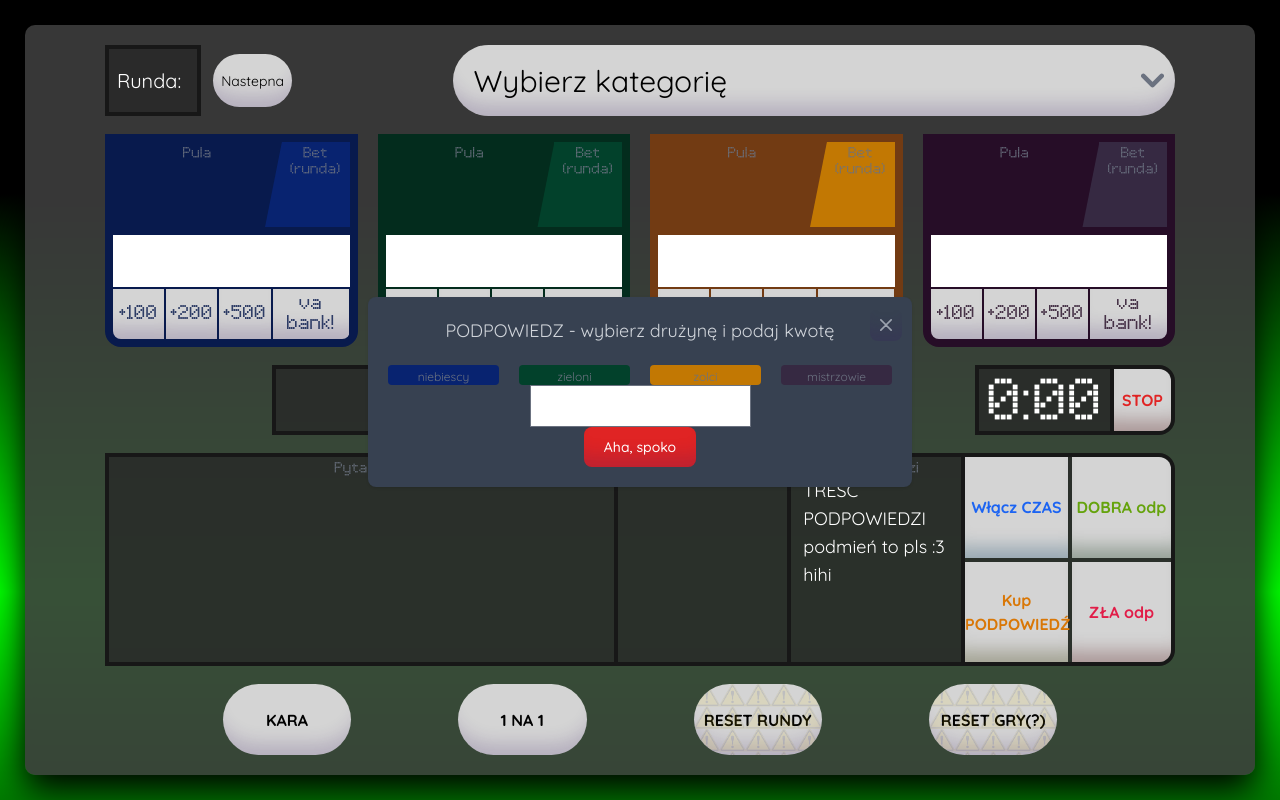
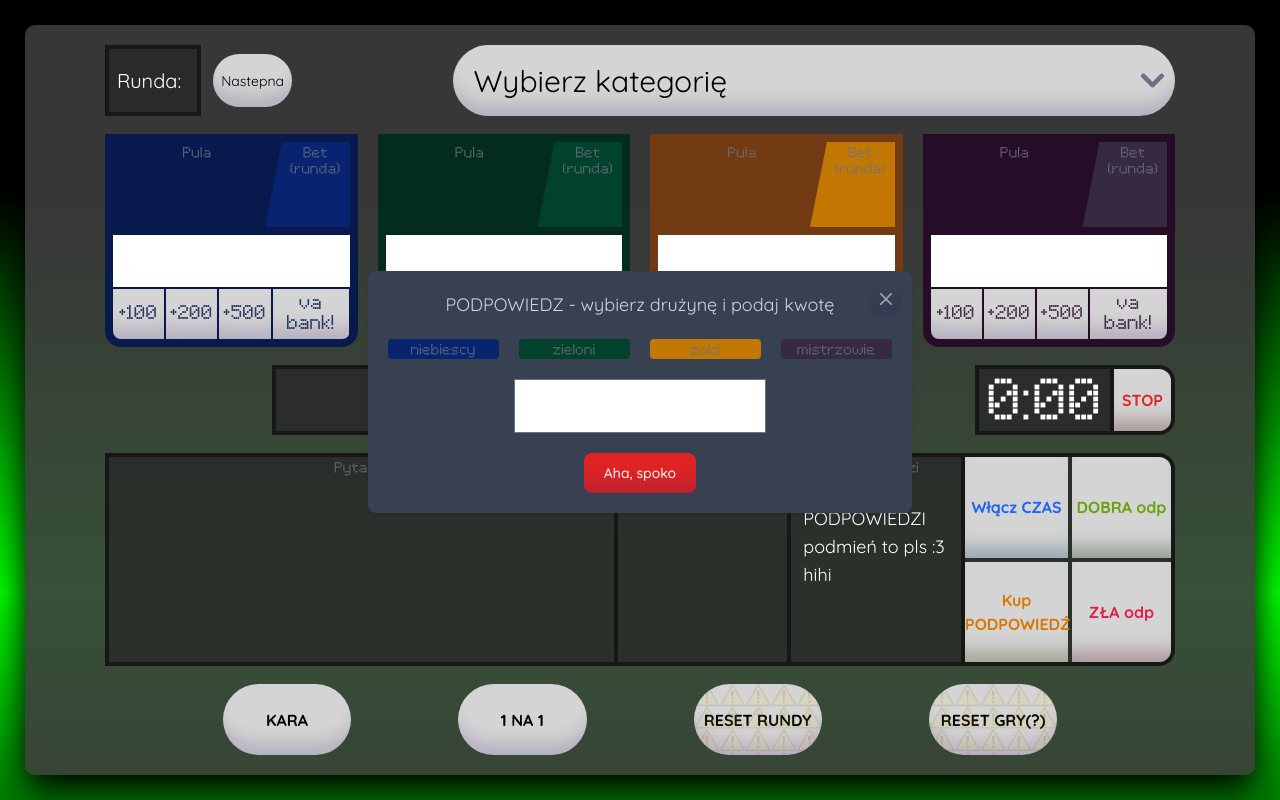
Before and after one commit to suchareq3/uwuntura-o-kase, a Django app: template awantura_o_kase/panel_admin/templates/admin_panel.html in a window 1280 px wide, after a click on "Kup PODPOWIEDŹ". Run offline with Django 5.2, Linux system fonts and the light colour scheme; the template is opened without the code that fills it, so the values that code supplies are empty; some libraries are stand-ins or nearby versions.

Commit message:
Naprawa podpowiedzi

```diff
--- a/awantura_o_kase/panel_admin/static/admin_panel_style.css
+++ b/awantura_o_kase/panel_admin/static/admin_panel_style.css
@@ -82,6 +82,7 @@ section .main-container
 input[type="text"].kasa,
 div#popup-modal-kara span,
 div#popup-modal-1-na-1 span,
+div#popup-modal-podpowiedz span,
 .awantura-font
 { /* Move text down by 2px; adjust as necessary */
   /*color: purple!important;*/
--- a/awantura_o_kase/panel_admin/templates/admin_panel.html
+++ b/awantura_o_kase/panel_admin/templates/admin_panel.html
@@ -237,41 +237,44 @@
 				</button>
 				<div class="p-4 md:p-5 text-center">
 					<h3 class="mb-5 text-lg font-normal text-gray-300">PODPOWIEDZ - wybierz drużynę i podaj kwotę</h3>
-					<div class="flex w-full gap-5">
+					<form method = "post" action = "{% url 'gra' %} " class="flex w-full gap-5 flex-col items-center">{% csrf_token %}
+						<div class="flex gap-5 w-full">
 						<label class="inline-flex cursor-pointer basis-0 grow-[5]">
-							<input type="radio" name="inline-radio-group" id="podpowiedz-niebiescy" value="" class="sr-only peer">
+							<input type="radio" name="podpowiedz-druzyna" id="podpowiedz-niebiescy" value="niebiescy" class="sr-only peer">
 							<div class="peer peer-focus:outline-none peer-checked:ring-4 peer-checked:ring-gray-300 peer peer-checked:after:translate-x-full peer-checked:text-gray-500 peer-checked:bg-[rgb(8,26,77)]             rounded relative h-full flex items-center justify-start text-2xl basis-0 grow-[5] bg-[rgb(8,35,112)] button">
 								<span class="!absolute !top-0 !left-0 !right-0 m-auto text-xs text-center text-gray-500 pt-1">niebiescy</span>
 								<span class="pt-5 m-auto">{{pula_niebiescy}}</span>
 							</div>
 						</label>
-						<label class="inline-flex cursor-pointer basis-0 grow-[5] rounded">
-							<input type="radio" name="inline-radio-group" id="podpowiedz-zieloni" value="" class="sr-only peer">
+						<label class="inline-flex cursor-pointer basis-0 grow-[5]">
+							<input type="radio" name="podpowiedz-druzyna" id="podpowiedz-zieloni" value="zieloni" class="sr-only peer">
 							<div class="peer peer-focus:outline-none peer-checked:ring-4 peer-checked:ring-gray-300 peer peer-checked:after:translate-x-full peer-checked:text-gray-500 peer-checked:bg-[rgb(3,44,29)] 			rounded relative h-full flex items-center justify-start text-2xl basis-0 grow-[5] bg-[rgb(2,65,43)]  button">
 								<span class="!absolute !top-0 !left-0 !right-0 m-auto text-xs text-center text-gray-500 pt-1">zieloni</span>
 								<span class="pt-5 m-auto">{{pula_zieloni}}</span>
 							</div>
 						</label>
 						<label class="inline-flex cursor-pointer basis-0 grow-[5]">
-							<input type="radio" name="inline-radio-group" id="podpowiedz-zolci" value="" class="sr-only peer">
+							<input type="radio" name="podpowiedz-druzyna" id="podpowiedz-zolci" value="zolci" class="sr-only peer">
 							<div class="peer peer-focus:outline-none peer-checked:ring-4 peer-checked:ring-gray-300 peer peer-checked:after:translate-x-full peer-checked:text-gray-500 peer-checked:bg-yellow-800               rounded relative h-full flex items-center justify-start text-2xl basis-0 grow-[5] bg-yellow-500 button">
 								<span class="!absolute !top-0 !left-0 !right-0 m-auto text-xs text-center text-gray-500 pt-1">zolci</span>
 								<span class="pt-5 m-auto">{{pula_zolci}}</span>
 							</div>
 						</label>
 						<label class="inline-flex cursor-pointer basis-0 grow-[5]">
-							<input type="radio" name="inline-radio-group" id="podpowiedz-mistrzowie" value="" class="sr-only peer">
+							<input type="radio" name="podpowiedz-druzyna" id="podpowiedz-mistrzowie" value="mistrzowie" class="sr-only peer">
 							<div class="peer peer-focus:outline-none peer-checked:ring-4 peer-checked:ring-gray-300 peer peer-checked:after:translate-x-full peer-checked:text-gray-500 peer-checked:bg-[rgb(38,13,39)]            rounded relative h-full flex items-center justify-start text-2xl basis-0 grow-[5] bg-[rgb(54,41,66)] button">
 								<span class="!absolute !top-0 !left-0 !right-0 m-auto text-xs text-center text-gray-500 pt-1">mistrzowie</span>
 								<span class="pt-5 m-auto">{{pula_mistrzowie}}</span>
 							</div>
 						</label>
 					</div>
-					<input type="number" name = "take-podpowiedz-amount" id = "take-podpowiedz-amount" class="text-gray-500">
-					<form method = "post" action = "{% url 'gra' %}">{% csrf_token %}
-						<button type = "submit" name = "podpowiedz" value = "podpowiedz" data-modal-hide="popup-modal-podpowiedz" type="button" class="text-white bg-red-600 hover:bg-red-800 focus:ring-4 focus:outline-none focus:ring-red-300 dark:focus:ring-red-800 font-medium rounded-lg text-sm inline-flex items-center px-5 py-2.5 text-center">
-							Aha, spoko
-						</button>
+						<div class="flex flex-col w-1/2 items-center gap-5">
+							<input type="number" name = "take-podpowiedz-amount" id = "take-podpowiedz-amount" class="w-full max-w-md text-gray-500 awantura-font text-center text-3xl">
+
+							<button type = "submit" name = "podpowiedz" value = "podpowiedz" data-modal-hide="popup-modal-podpowiedz" type="button" class="text-white bg-red-600 hover:bg-red-800 focus:ring-4 focus:outline-none focus:ring-red-300 dark:focus:ring-red-800 font-medium rounded-lg text-sm inline-flex items-center px-5 py-2.5 text-center">
+								Aha, spoko
+							</button>
+						</div>
 					</form>
 				</div>
 			</div>
```
Also changed, not shown: awantura_o_kase/panel_admin/static/tailwind-output.css.
